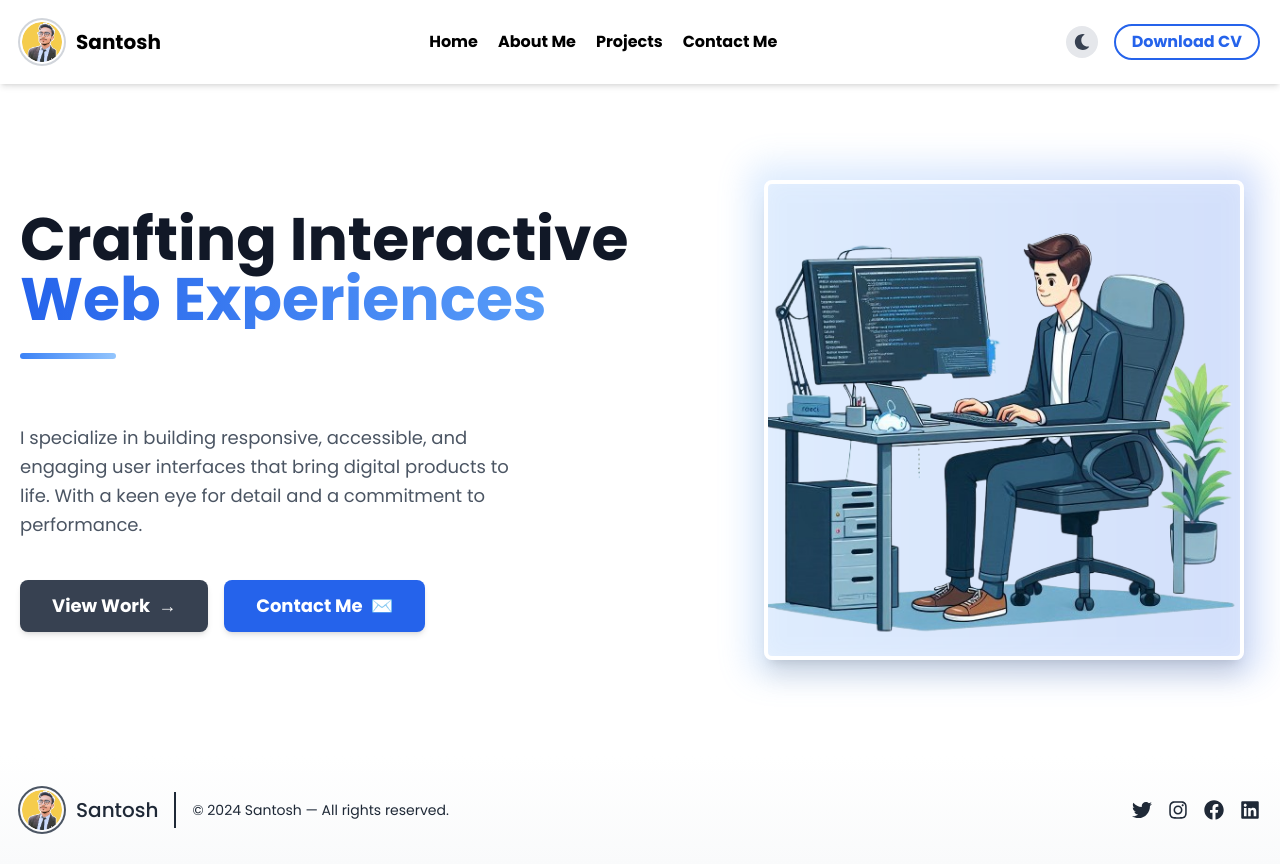
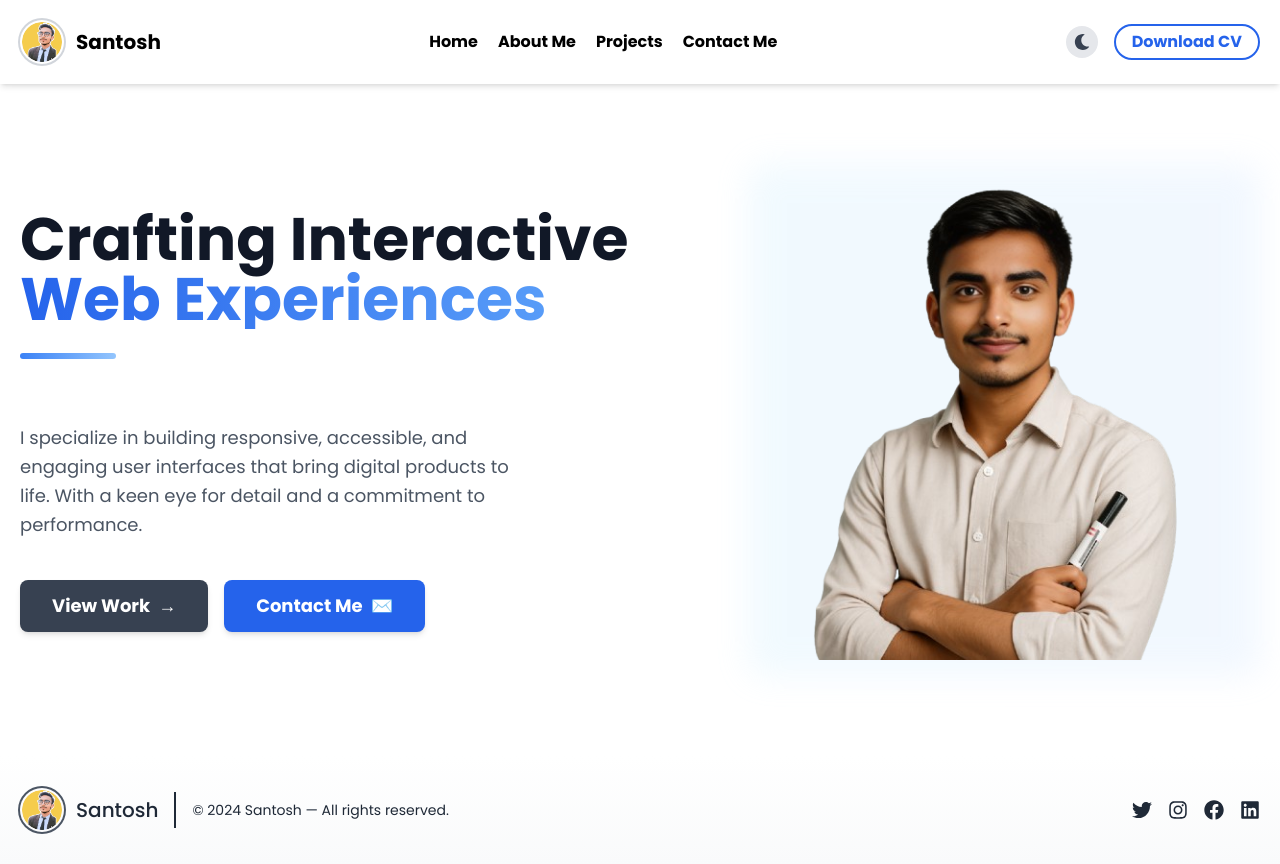
Before and after one commit to santoshyadav071/portfolio, a React (Vite) app: page / in a window 1280 px wide. Built offline with nearby package versions, Linux system fonts and the light colour scheme.

Commit message:
changes in profile image

```diff
--- a/src/Components/HeroSection.jsx
+++ b/src/Components/HeroSection.jsx
@@ -122,11 +122,11 @@ const HeroSection = () => {
           whileHover="hover"
         >
           <div className="relative">
-            <div className="absolute -inset-4 bg-gradient-to-r from-blue-400 to-blue-600 rounded-2xl opacity-20 blur-lg"></div>
+            <div className="absolute -inset-4 bg-gradient-to-r from-sky-200 to-blue-200 rounded-2xl opacity-20 blur-lg"></div>
             <motion.img
-              src='final.png'
+              src='profil.png'
               alt="Showcase"
-              className="object-cover w-full h-auto rounded-lg relative shadow-xl border-4 border-white dark:border-gray-800"
+              className="object-cover w-full h-auto rounded-lg relative"
             />
           </div>
         </motion.div>
```
Also changed, not shown: public/profil.png (added).
